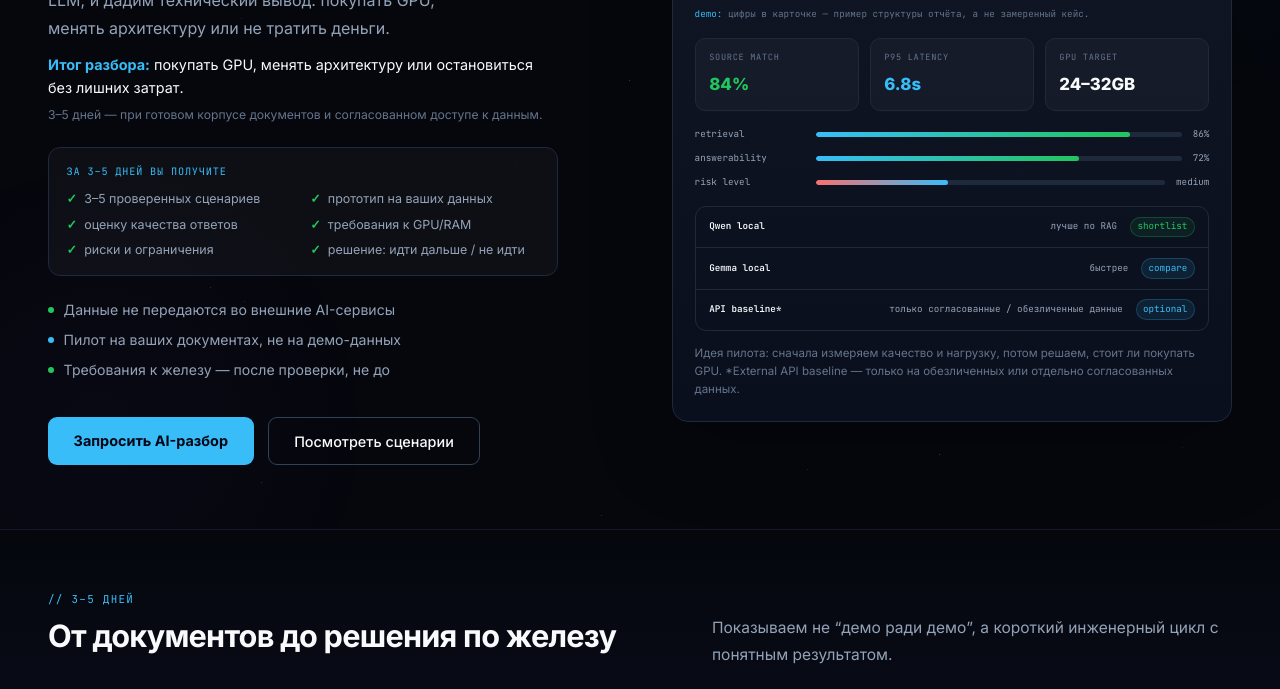
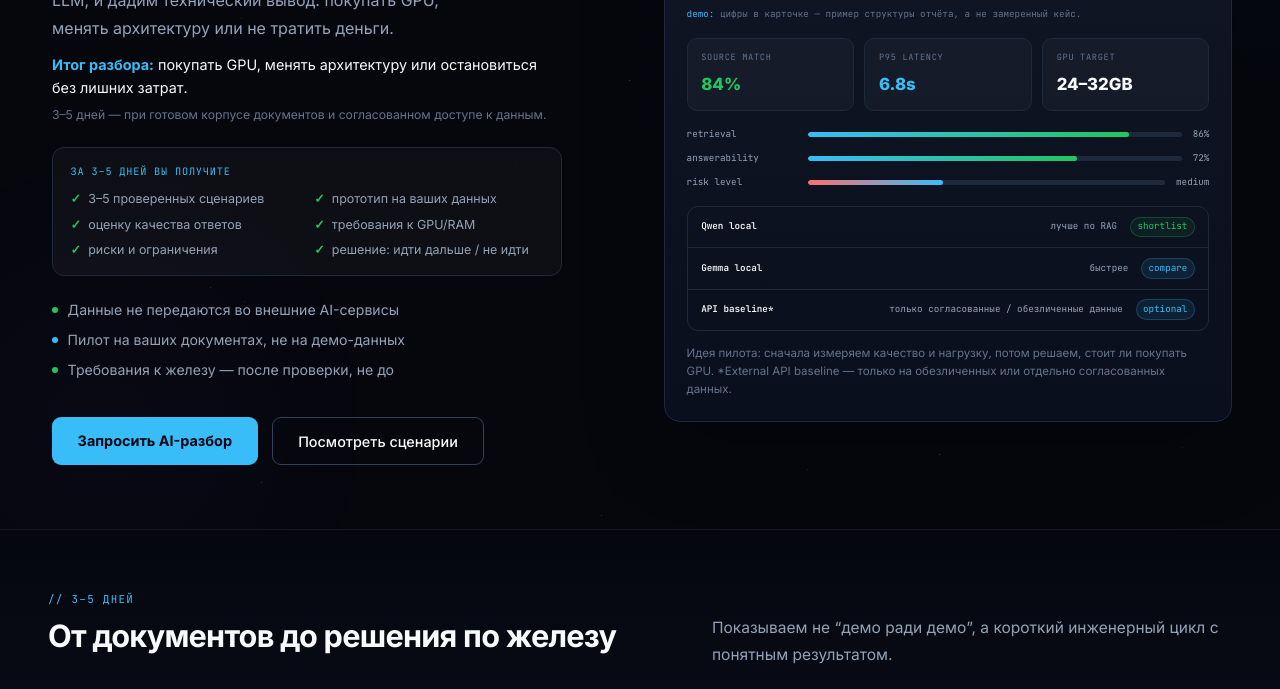
Before and after one commit to roklend/cosmorag-landing, a plain HTML site: page cosmorag_landing_v1_3.html in a window 1280 px wide. Shown: the part 366-1055 px from the top of the page. Drawn offline with Linux system fonts and the light colour scheme.

Commit message:
Refine hero and flow layout

```diff
--- a/cosmorag_landing_v1_3.html
+++ b/cosmorag_landing_v1_3.html
@@ -83,10 +83,15 @@ nav ul a:hover { color: var(--text); }
   display: grid;
   grid-template-columns: 1fr 1fr;
   align-items: center;
-  gap: 4rem;
+  gap: 3rem;
   padding: 8rem 3rem 4rem;
   position: relative;
   overflow: hidden;
+}
+.hero-content {
+  width: 100%;
+  max-width: 560px;
+  justify-self: center;
 }
 .hero-glow {
   position: absolute;
@@ -228,6 +233,9 @@ nav ul a:hover { color: var(--text); }
   border-radius: 16px;
   overflow: hidden;
   position: relative;
+  width: 100%;
+  max-width: 900px;
+  justify-self: center;
   box-shadow: 0 24px 80px rgba(0,0,0,.28);
 }
 .report-card::after {
@@ -857,7 +865,7 @@ section { padding: 5.5rem 3rem; }
 .flow-track {
   display: flex; align-items: flex-start;
   justify-content: center;
-  overflow-x: auto; gap: .15rem; padding-bottom: .5rem;
+  overflow-x: auto; gap: .15rem; padding: .9rem 0 .5rem;
 }
 .flow-step {
   flex: 0 0 auto;
@@ -1328,7 +1336,7 @@ footer .f-mono {
   <div class="hero-glow"></div>
   <div class="hero-glow2"></div>
 
-  <div style="position:relative;z-index:1">
+  <div class="hero-content" style="position:relative;z-index:1">
     <div class="hero-badge">
       <div class="pulse-dot"></div>
       AI-разбор · 3–5 дней · до закупки GPU
```
Also changed, not shown: index.html (+11 -3 lines).
